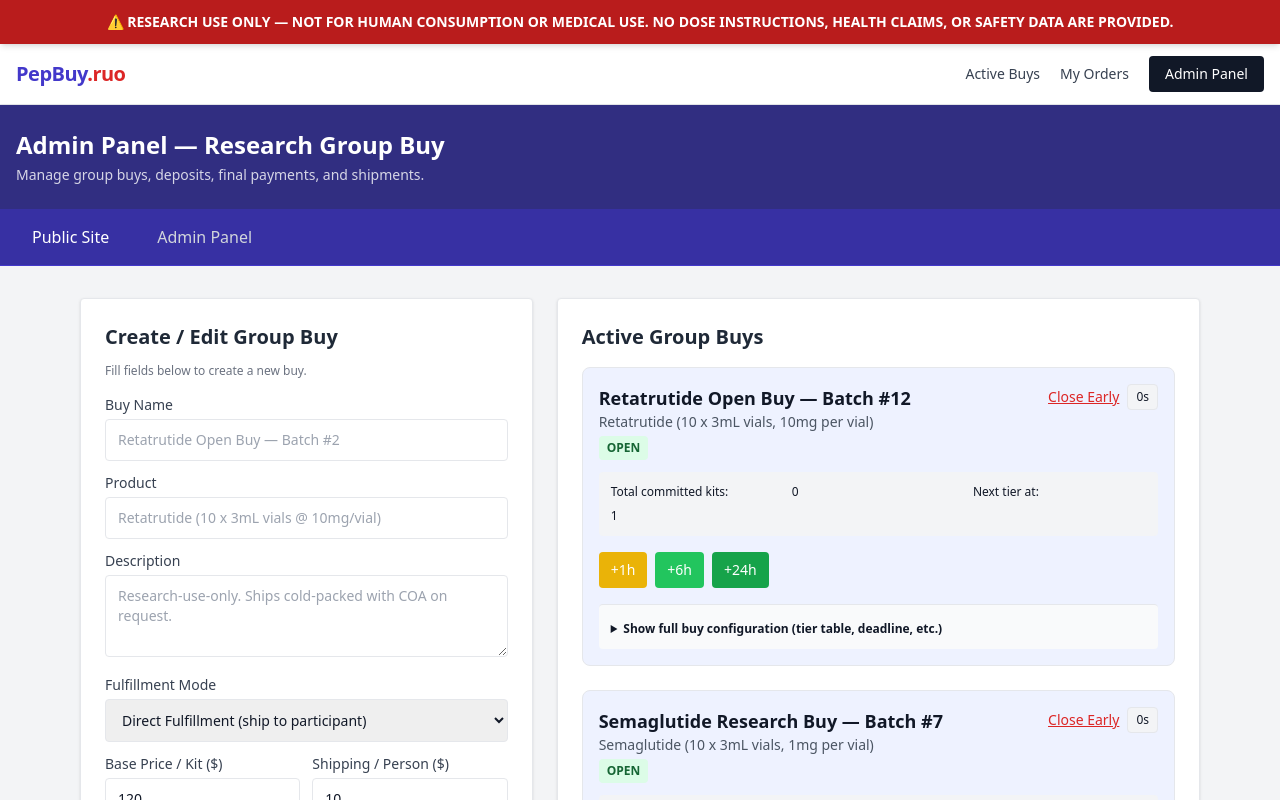
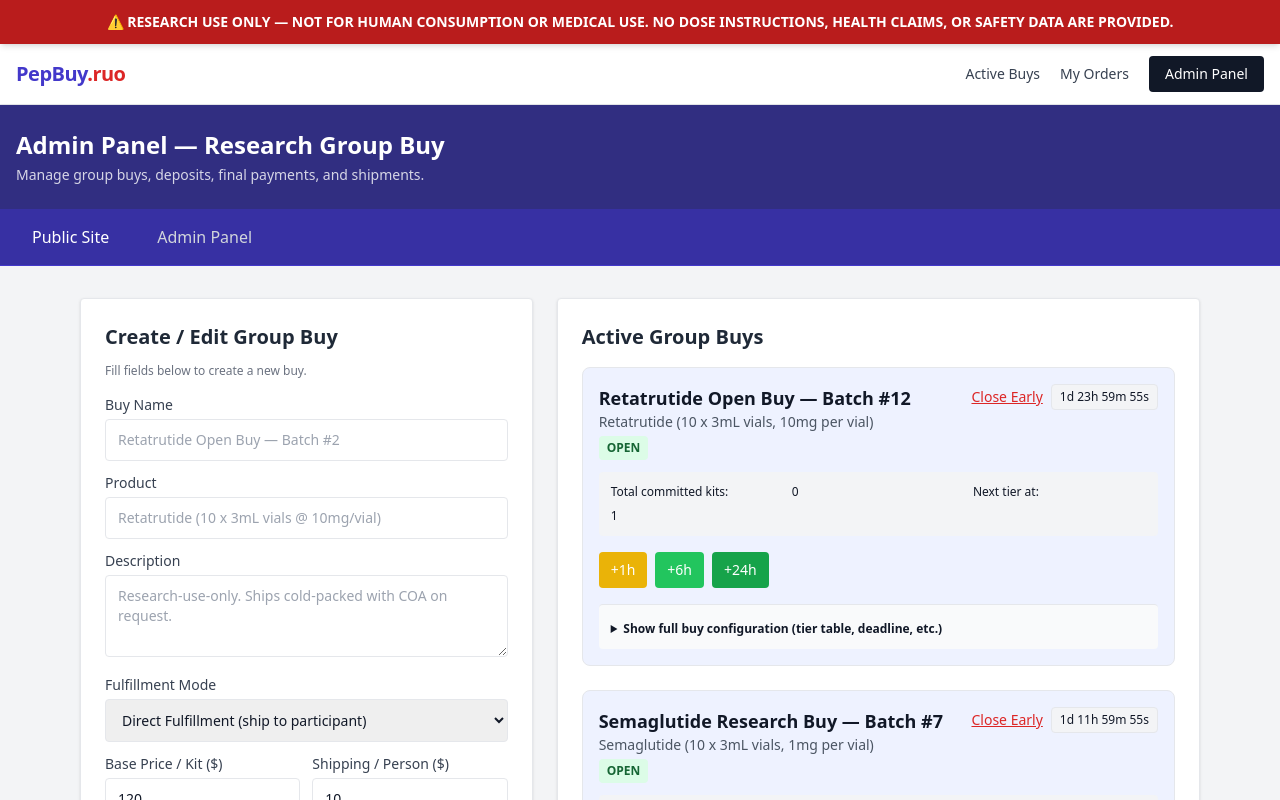
Before and after one commit to twotoothtim/gbtest, a Next.js app: page /admin in a window 1280 px wide. Shown: the top 800 px of the page. Built offline with nearby package versions, Linux system fonts and the light colour scheme.

Commit message:
Update page.tsx

```diff
--- a/src/app/admin/page.tsx
+++ b/src/app/admin/page.tsx
@@ -4,6 +4,13 @@ import { useEffect, useState } from 'react';
 import Link from 'next/link';
 import { Buy, createBuy, updateBuy, getBuys, totalKitsForBuy, nextTierForBuy, getRegistrations } from '@/lib/store';
 import { formatCountdown, useCountdown } from '@/lib/use-countdown';
+
+function BuyCountdown({ deadline }: { deadline: number }) {
+  const countdown = useCountdown(deadline);
+  return <>{formatCountdown(countdown)}</>;
+}
+
+
 
 function ParticipantRow({ reg, buyId }: { reg: any; buyId: string }) {
   function handleShip() {
@@ -253,7 +260,9 @@ export default function AdminPage() {
                       <button onClick={() => handleReopen(buy.id)} className="text-green-600 hover:text-green-700 text-sm font-medium underline">Reopen Buy</button>
                     )}
 
-                    <span className="text-xs bg-gray-100 border px-2 py-1 rounded">{buy.deadline ? formatCountdown(buy.deadline) : 'N/A'}</span>
+                 <span className="text-xs bg-gray-100 border px-2 py-1 rounded">
+  {buy.deadline ? <BuyCountdown deadline={buy.deadline} /> : 'N/A'}
+</span>
                   </div>
 
                 </div>
```
